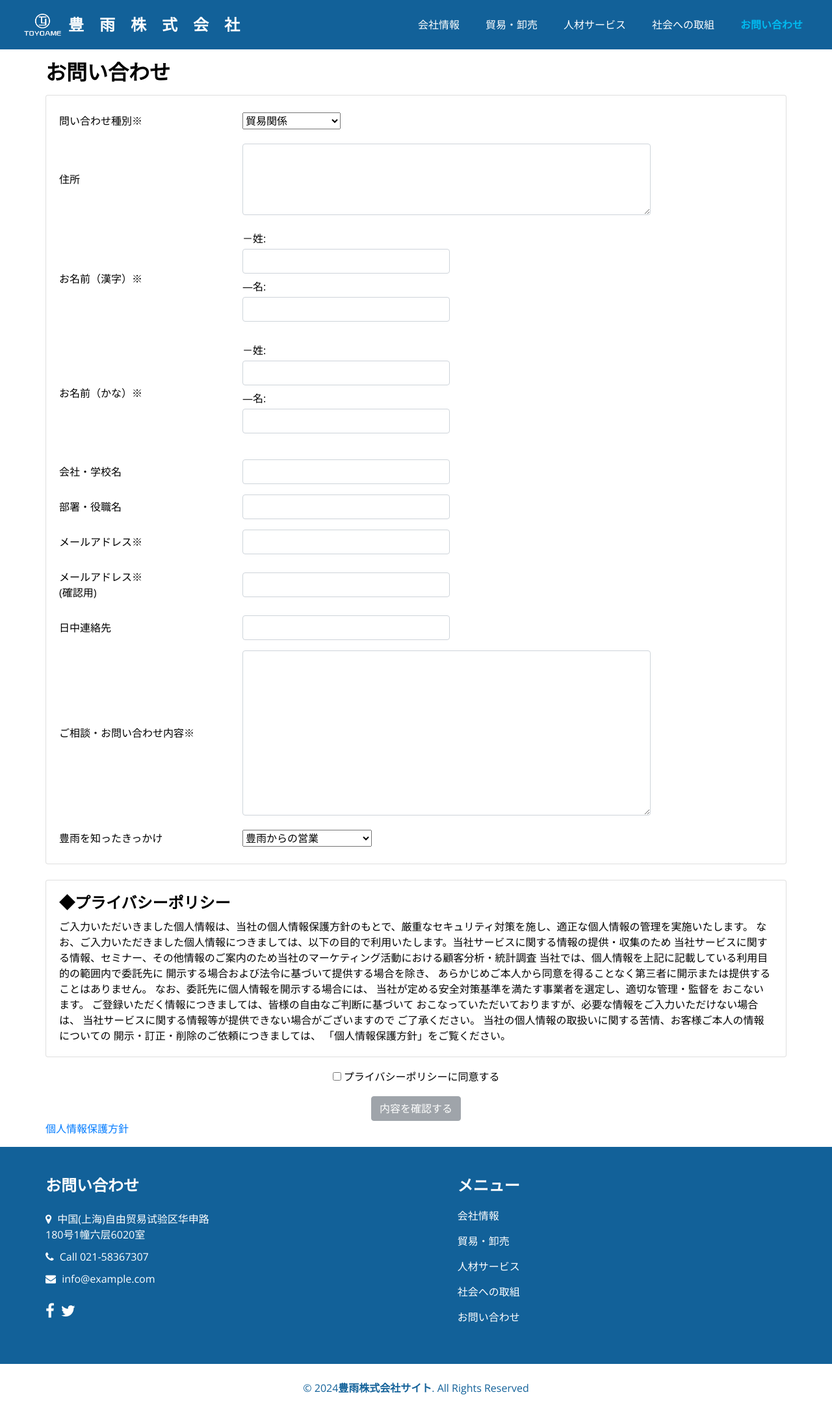
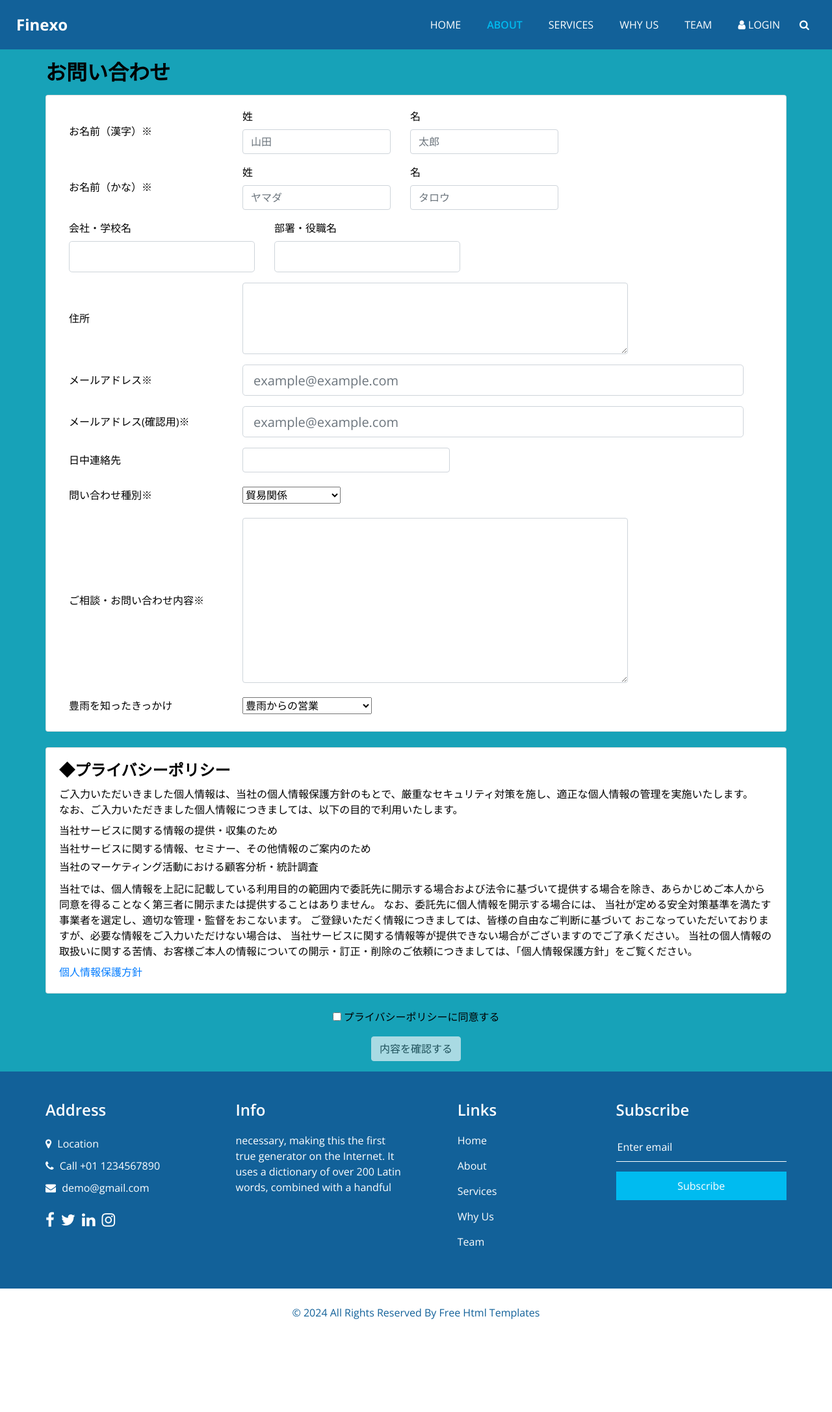
Before and after one commit to nyeinmonsoe/finexo-template, a plain HTML site: page contactUs.html in a window 1280 px wide. Shown: the whole page at 65% size. After the commit the page ends 2057 px from the top, so only its background shows below. Drawn offline with nearby package versions, Linux system fonts and the light colour scheme; some packages are replaced by stand-ins of ours.

Commit message:
お問合わせフォームを作成。最初のコミット。

```diff
--- a/contactUs.html
+++ b/contactUs.html
@@ -13,7 +13,7 @@
   <meta name="author" content="" />
   <link rel="shortcut icon" href="images/favicon.png" type="">
 
-  <title> 豊　雨　株　式　会　社 </title>
+  <title> Finexo </title>
 
   <!-- bootstrap core css -->
   <link rel="stylesheet" type="text/css" href="css/bootstrap.css" />
@@ -22,7 +22,8 @@
   <link href="https://fonts.googleapis.com/css2?family=Roboto:wght@400;500;700;900&display=swap" rel="stylesheet">
 
   <!--owl slider stylesheet -->
-  <link rel="stylesheet" type="text/css" href="https://cdnjs.cloudflare.com/ajax/libs/OwlCarousel2/2.3.4/assets/owl.carousel.min.css" />
+  <link rel="stylesheet" type="text/css"
+    href="https://cdnjs.cloudflare.com/ajax/libs/OwlCarousel2/2.3.4/assets/owl.carousel.min.css" />
 
   <!-- font awesome style -->
   <link href="css/font-awesome.min.css" rel="stylesheet" />
@@ -35,9 +36,7 @@
 </head>
 
 <body class="sub_page">
-
   <div class="hero_area">
-
     <div class="hero_bg_box">
       <div class="bg_img_box">
         <img src="images/hero-bg.png" alt="">
@@ -48,34 +47,42 @@
     <header class="header_section">
       <div class="container-fluid">
         <nav class="navbar navbar-expand-lg custom_nav-container ">
-          <img id="logo-size" src="img/logo-white.png" alt="">
-          <a class="navbar-brand" href="top.html">
+          <a class="navbar-brand" href="index.html">
             <span>
-              豊　雨　株　式　会　社
+              Finexo
             </span>
           </a>
 
-          <button class="navbar-toggler" type="button" data-toggle="collapse" data-target="#navbarSupportedContent" aria-controls="navbarSupportedContent" aria-expanded="false" aria-label="Toggle navigation">
+          <button class="navbar-toggler" type="button" data-toggle="collapse" data-target="#navbarSupportedContent"
+            aria-controls="navbarSupportedContent" aria-expanded="false" aria-label="Toggle navigation">
             <span class=""> </span>
           </button>
 
           <div class="collapse navbar-collapse" id="navbarSupportedContent">
             <ul class="navbar-nav  ">
-              <li class="nav-item">
-                <a class="nav-link" href="compInfo.html">会社情報 </a>
+              <li class="nav-item ">
+                <a class="nav-link" href="index.html">Home </a>
+              </li>
+              <li class="nav-item active">
+                <a class="nav-link" href="about.html"> About <span class="sr-only">(current)</span> </a>
               </li>
               <li class="nav-item">
-                <a class="nav-link" href="tradeAndWholesale.html"> 貿易・卸売</a>
+                <a class="nav-link" href="service.html">Services</a>
               </li>
               <li class="nav-item">
-                <a class="nav-link" href="humanResourceServices.html">人材サービス</a>
+                <a class="nav-link" href="why.html">Why Us</a>
               </li>
               <li class="nav-item">
-                <a class="nav-link" href="socialInitiatives.html">社会への取組</a>
+                <a class="nav-link" href="team.html">Team</a>
               </li>
-              <li class="nav-item active">
-                <a class="nav-link" href="contactUs.html">お問い合わせ<span class="sr-only">(current)</span></a>
+              <li class="nav-item">
+                <a class="nav-link" href="#"> <i class="fa fa-user" aria-hidden="true"></i> Login</a>
               </li>
+              <form class="form-inline">
+                <button class="btn  my-2 my-sm-0 nav_search-btn" type="submit">
+                  <i class="fa fa-search" aria-hidden="true"></i>
+                </button>
+              </form>
             </ul>
           </div>
         </nav>
@@ -85,14 +92,95 @@
   </div>
 
   <!-- contact section -->
+
   <section id="contact-section layout_padding">
+    <div class="bg-info">
       <div class="container">
         <div class="heading_container heading_left">
           <h2 class="py-3">お問い合わせ</h2>
           <form action="mail.php" method="POST">
             <div class="card">
               <div class="card-body">
-              <div class="row g-2 align-items-center mb-3">
+                <div class="row pb-3 align-items-center col-auto">
+                  <label class="col-sm-3 col-form-label">お名前（漢字）※</label>
+                  <div class="row col-auto">
+                    <div class="col-auto">
+                      <div data-mdb-input-init class="form-outline">
+                        <label class="form-label" for="お名前姓">姓</label>
+                        <input type="text" name="お名前姓" class="form-control" placeholder="山田" />
+                      </div>
+                    </div>
+                    <div class="col-auto">
+                      <div data-mdb-input-init class="form-outline">
+                        <label class="form-label" for="お名前名">名</label>
+                        <input type="text" name="お名前名" class="form-control" placeholder="太郎" />
+                      </div>
+                    </div>
+                  </div>
+                </div>
+
+                <div class="row pb-3 align-items-center col-auto">
+                  <label class="col-sm-3 col-form-label">お名前（かな）※</label>
+                  <div class="row col-auto">
+                    <div class="col-auto">
+                      <div data-mdb-input-init class="form-outline">
+                        <label class="form-label" for="ふりがな姓">姓</label>
+                        <input type="text" name="ふりがな姓" class="form-control" placeholder="ヤマダ" />
+                      </div>
+                    </div>
+                    <div class="col-auto">
+                      <div data-mdb-input-init class="form-outline">
+                        <label class="form-label" for="ふりがな名">名</label>
+                        <input type="text" name="ふりがな名" class="form-control" placeholder="タロウ" />
+                      </div>
+                    </div>
+                  </div>
+                </div>
+                <div class="row col-auto">
+                  <div class="col-auto pb-3">
+                    <div data-mdb-input-init class="form-outline">
+                      <label class="form-label">会社・学校名</label>
+                      <input type="text" name="会社学校名" class="form-control form-control-lg" />
+                    </div>
+                  </div>
+                  <div class="col-auto pb-3">
+                    <div data-mdb-input-init class="form-outline">
+                      <label class="form-label" for="phoneNumber">部署・役職名</label>
+                      <input type="tel" id="phoneNumber" class="form-control form-control-lg" />
+                    </div>
+                  </div>
+                </div>
+                <div class="row align-items-center pb-3 col-auto">
+                  <label class="col-sm-3 col-form-label">住所</label>
+                  <div class="col-sm-7">
+                    <textarea name="住所" cols="30" rows="4" class="form-control"></textarea></td>
+                  </div>
+                </div>
+                <div class="row align-items-center pb-3 col-auto">
+                  <div class="col-md-3 ps-5">
+                    <h6 class="mb-0">メールアドレス※</h6>
+                  </div>
+                  <div class="col-md-9 pe-5">
+                    <input type="email" name="メールアドレス" class="form-control form-control-lg"
+                      placeholder="example@example.com" />
+                  </div>
+                </div>
+                <div class="row align-items-center pb-3 col-auto">
+                  <div class="col-md-3 ps-5">
+                    <h6 class="mb-0">メールアドレス(確認用)※</h6>
+                  </div>
+                  <div class="col-md-9 pe-5">
+                    <input type="email" name="メールアドレス確認用" class="form-control form-control-lg"
+                      placeholder="example@example.com" />
+                  </div>
+                </div>
+                <div class="row g-2 align-items-center pb-3 col-auto">
+                  <label class="col-sm-3 col-form-label">日中連絡先</label>
+                  <div class="col-auto">
+                    <input type="text" name="日中連絡先" size="30" class="form-control">
+                  </div>
+                </div>
+                <div class="row align-items-center pb-3 col-auto">
                   <label class="col-sm-3 col-form-label">問い合わせ種別※</label>
                   <div class="col-auto">
                     <select class="form-select" name="問い合わせ種別">
@@ -103,75 +191,13 @@
                     </select>
                   </div>
                 </div>
-              <div class="row g-2 align-items-center mb-3">
-                <label class="col-sm-3 col-form-label">住所</label>
+                <div class="row g-2 align-items-center pb-3 col-auto">
+                  <label class="col-sm-3 col-form-label">ご相談・お問い合わせ内容※</label>
                   <div class="col-sm-7">
-                  <textarea name="住所" cols="30" rows="4" class="wl form-control"></textarea></td>
+                    <textarea name="お問い合わせ詳細" cols="30" rows="10" class="form-control"></textarea>
                   </div>
                 </div>
-              <div class="row g-2 align-items-center my-4">
-                <label class="col-sm-3 col-form-label">お名前（漢字）※</label>
-                <div class="col-auto">
-                  <div class="form-group mb-2">
-                    <label for="" class="mb-1">－姓: </label>
-                    <input  type="text" name="お名前姓" size="30" class="form-control mb-2">
-                  </div>
-                  <div class="form-group mb-2">
-                    <label for="" class="mb-1">—名: </label>
-                    <input  type="text" name="お名前名" size="30" class="form-control">
-                  </div>
-                </div>
-              </div>
-              <div class="row g-2 align-items-center my-4">
-                <label class="col-sm-3 col-form-label">お名前（かな）※</label>
-                <div class="col-auto">
-                  <div class="form-group mb-2">
-                    <label for="" class="mb-1">－姓: </label>
-                    <input type="text" name="お名前姓" size="30" class="form-control ">
-                  </div>
-                  <div class="form-group">
-                    <label for="" class="mb-1">—名: </label>
-                    <input type="text" name="お名前名" size="30" class="form-control">
-                  </div>
-                </div>
-              </div>
-              <div class="row g-2 align-items-center mb-3">
-                <label class="col-sm-3 col-form-label">会社・学校名</label>
-                <div class="col-auto">
-                  <input type="text" name="会社学校名" size="30" class="ws form-control">
-                </div>
-              </div>
-              <div class="row g-2 align-items-center mb-3">
-                <label class="col-sm-3 col-form-label">部署・役職名</label>
-                <div class="col-auto">
-                  <input type="text" name="部署役職名" size="30" class="ws form-control">
-                </div>
-              </div>
-              <div class="row g-2 align-items-center mb-3">
-                <label class="col-sm-3 col-form-label">メールアドレス※</label>
-                <div class="col-auto">
-                  <input type="email" name="メールアドレス" size="30" class="ws form-control">
-                </div>
-              </div>
-              <div class="row g-2 align-items-center mb-3">
-                <label class="col-sm-3 col-form-label">メールアドレス※ </br>(確認用)</label>
-                <div class="col-auto">
-                  <input type="email" name="メールアドレス確認用" size="30" class="ws form-control">
-                </div>
-              </div>
-              <div class="row g-2 align-items-center mb-3">
-                <label class="col-sm-3 col-form-label">日中連絡先</label>
-                <div class="col-auto">
-                  <input type="text" name="日中連絡先" size="30" class="ws form-control">
-                </div>
-              </div>
-              <div class="row g-2 align-items-center mb-3">
-                <label class="col-sm-3 col-form-label">ご相談・お問い合わせ内容※</label>
-                <div class="col-sm-7">
-                  <textarea  name="お問い合わせ詳細" cols="30" rows="10" class="wl form-control"></textarea>
-                </div>
-              </div>
-              <div class="row g-2 align-items-center">
+                <div class="row align-items-center col-auto">
                   <label class="col-sm-3 col-form-label">豊雨を知ったきっかけ</label>
                   <div class="col-auto">
                     <select class="form-select" name="豊雨を知ったきっかけ">
@@ -185,106 +211,140 @@
                 </div>
               </div>
             </div>
-      <div id="contact-agree" class="card mt-4">
+            <div id="contact-agree" class="card mt-4 mb-3">
               <div class="card-body">
-        <h4 class="c"><b>◆プライバシーポリシー</b></h4>
-        <p>
+                <h4><b>◆プライバシーポリシー</b></h4>
+                <p class="pb-2">
                   ご入力いただいきました個人情報は、当社の個人情報保護方針のもとで、厳重なセキュリティ対策を施し、適正な個人情報の管理を実施いたします。
-          なお、ご入力いただきました個人情報につきましては、以下の目的で利用いたします。当社サービスに関する情報の提供・収集のため
-          当社サービスに関する情報、セミナー、その他情報のご案内のため当社のマーケティング活動における顧客分析・統計調査
-          当社では、個人情報を上記に記載している利用目的の範囲内で委託先に 開示する場合および法令に基づいて提供する場合を除き、 あらかじめご本人から同意を得ることなく第三者に開示または提供することはありません。 なお、委託先に個人情報を開示する場合には、 当社が定める安全対策基準を満たす事業者を選定し、適切な管理・監督を おこないます。
-          ご登録いただく情報につきましては、皆様の自由なご判断に基づいて おこなっていただいておりますが、必要な情報をご入力いただけない場合は、 当社サービスに関する情報等が提供できない場合がございますので ご了承ください。
-          当社の個人情報の取扱いに関する苦情、お客様ご本人の情報についての 開示・訂正・削除のご依頼につきましては、 「個人情報保護方針」をご覧ください。
+                </br>なお、ご入力いただきました個人情報につきましては、以下の目的で利用いたします。</p>
+                <p class="pb-1 mt-0">当社サービスに関する情報の提供・収集のため</p>
+                <p class="pb-1 mt-0">当社サービスに関する情報、セミナー、その他情報のご案内のため</p>
+                <p class="mt-0">当社のマーケティング活動における顧客分析・統計調査</p>
+                <p class="pb-2">
+                  当社では、個人情報を上記に記載している利用目的の範囲内で委託先に開示する場合および法令に基づいて提供する場合を除き、あらかじめご本人から同意を得ることなく第三者に開示または提供することはありません。
+                  なお、委託先に個人情報を開示する場合には、 当社が定める安全対策基準を満たす事業者を選定し、適切な管理・監督をおこないます。
+                  ご登録いただく情報につきましては、皆様の自由なご判断に基づいて おこなっていただいておりますが、必要な情報をご入力いただけない場合は、 当社サービスに関する情報等が提供できない場合がございますのでご了承ください。
+                  当社の個人情報の取扱いに関する苦情、お客様ご本人の情報についての開示・訂正・削除のご依頼につきましては、「個人情報保護方針」をご覧ください。
                 </p>
+                <a href="pri.html">個人情報保護方針</a>
               </div>
             </div>
-      <p class="c text-center py-2"><input type="checkbox" name="agree" id="agree" onchange="ContactAgreement(this)"> プライバシーポリシーに同意する</p>
-      <p class="c text-center">
-        <input type="submit" value="内容を確認する" class="btn btn-secondary text-center" id="contact-confirm" disabled>
+            <p class="text-center py-2"><input type="checkbox" name="agree" id="agree"
+              onchange="ContactAgreement(this)"> プライバシーポリシーに同意する</p>
+            <p class="text-center">
+              <input type="submit" value="内容を確認する" class="btn btn-light text-center mb-3" id="contact-confirm" disabled>
             </p>
           </form>
-      <a href="pri.html" class="pb-3">個人情報保護方針</a>
+
+        </div>
       </div>
     </div>
   </section>
+
   <!-- end contact section -->
 
-
   <!-- info section -->
-
   <section class="info_section layout_padding2">
     <div class="container">
       <div class="row">
         <div class="col-md-6 col-lg-3 info_col">
           <div class="info_contact">
             <h4>
-              お問い合わせ
+              Address
             </h4>
             <div class="contact_link_box">
               <a href="">
                 <i class="fa fa-map-marker" aria-hidden="true"></i>
                 <span>
-                  中国(上海)自由贸易试验区华申路180号1幢六层6020室
+                  Location
                 </span>
               </a>
               <a href="">
                 <i class="fa fa-phone" aria-hidden="true"></i>
                 <span>
-                  Call 021-58367307
+                  Call +01 1234567890
                 </span>
               </a>
               <a href="">
                 <i class="fa fa-envelope" aria-hidden="true"></i>
                 <span>
-                  info@example.com
+                  demo@gmail.com
                 </span>
               </a>
             </div>
           </div>
           <div class="info_social">
-            <a href="https://www.facebook.com/profile.php?id=100061816236948">
+            <a href="">
               <i class="fa fa-facebook" aria-hidden="true"></i>
             </a>
-            <a href="https://mobile.twitter.com/toyoame">
+            <a href="">
               <i class="fa fa-twitter" aria-hidden="true"></i>
             </a>
+            <a href="">
+              <i class="fa fa-linkedin" aria-hidden="true"></i>
+            </a>
+            <a href="">
+              <i class="fa fa-instagram" aria-hidden="true"></i>
+            </a>
+          </div>
+        </div>
+        <div class="col-md-6 col-lg-3 info_col">
+          <div class="info_detail">
+            <h4>
+              Info
+            </h4>
+            <p>
+              necessary, making this the first true generator on the Internet. It uses a dictionary of over 200 Latin
+              words, combined with a handful
+            </p>
           </div>
         </div>
         <div class="col-md-6 col-lg-2 mx-auto info_col">
           <div class="info_link_box">
             <h4>
-              メニュー
+              Links
             </h4>
             <div class="info_links">
-              <a class="active" href="top.html">
-                会社情報
+              <a class="active" href="index.html">
+                Home
               </a>
-              <a class="" href="tradeAndWholesale.html">
-                貿易・卸売
+              <a class="" href="about.html">
+                About
               </a>
-              <a class="" href="humanResourceServices.html">
-                人材サービス
+              <a class="" href="service.html">
+                Services
               </a>
-              <a class="" href="socialInitiatives.html">
-                社会への取組
+              <a class="" href="why.html">
+                Why Us
               </a>
-              <a class="" href="contactUs.html">
-                お問い合わせ
+              <a class="" href="team.html">
+                Team
               </a>
             </div>
           </div>
         </div>
+        <div class="col-md-6 col-lg-3 info_col ">
+          <h4>
+            Subscribe
+          </h4>
+          <form action="#">
+            <input type="text" placeholder="Enter email" />
+            <button type="submit">
+              Subscribe
+            </button>
+          </form>
+        </div>
       </div>
     </div>
   </section>
-
   <!-- end info section -->
 
   <!-- footer section -->
   <section class="footer_section">
     <div class="container">
       <p>
-        &copy; <span id="displayYear"></span><strong>豊雨株式会社サイト</strong>.  All Rights Reserved
+        &copy; <span id="displayYear"></span> All Rights Reserved By
+        <a href="https://html.design/">Free Html Templates</a>
       </p>
     </div>
   </section>
@@ -293,7 +353,8 @@
   <!-- jQery -->
   <script type="text/javascript" src="js/jquery-3.4.1.min.js"></script>
   <!-- popper js -->
-  <script src="https://cdn.jsdelivr.net/npm/popper.js@1.16.0/dist/umd/popper.min.js" integrity="sha384-Q6E9RHvbIyZFJoft+2mJbHaEWldlvI9IOYy5n3zV9zzTtmI3UksdQRVvoxMfooAo" crossorigin="anonymous">
+  <script src="https://cdn.jsdelivr.net/npm/popper.js@1.16.0/dist/umd/popper.min.js"
+    integrity="sha384-Q6E9RHvbIyZFJoft+2mJbHaEWldlvI9IOYy5n3zV9zzTtmI3UksdQRVvoxMfooAo" crossorigin="anonymous">
     </script>
   <!-- bootstrap js -->
   <script type="text/javascript" src="js/bootstrap.js"></script>
```
Lines whose indentation alone changed are shown as unchanged.
